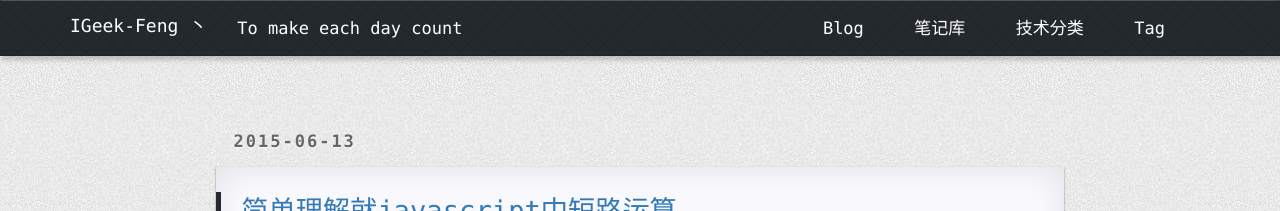
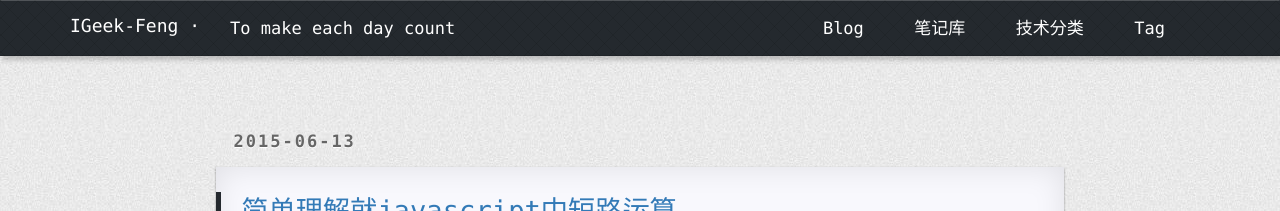
Before and after one commit to qiaojianfeng/blog, a Jekyll site: the page built from index.html, in a window 1280 px wide. Shown: the top 211 px of the page. Built offline with Jekyll 4.4.1, drawn with Linux system fonts in a browser that asks for light colours; nearby versions of some CDN libraries; the list of posts is cut into pages by our own code; a style sheet for code colours, icons or effects is not loaded.

Commit message:
Update _config.yml

```diff
--- a/_config.yml
+++ b/_config.yml
@@ -25,7 +25,7 @@ defaults:
 
 
 
-title: "IGeek-Feng 丶"
+title: "IGeek-Feng · "
 email: "845882161@163.com"
 description: "To make each day count"
 #让每一天都有所值。
```
